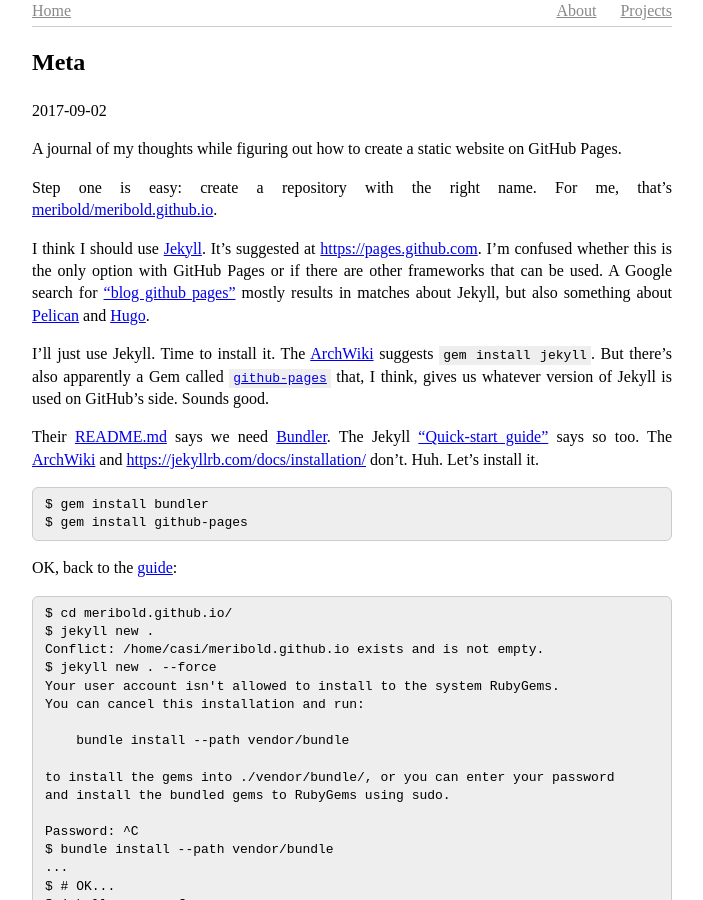
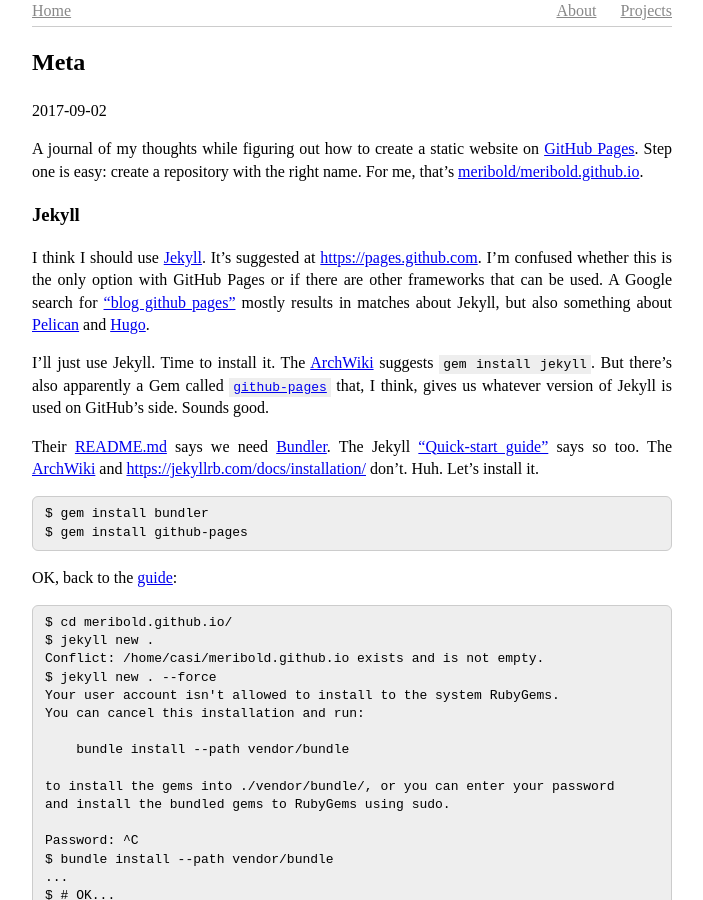
Before and after one commit to meribold/meribold.org, a Jekyll site: the page built from _posts/2017-09-02-meta.md, in a window 1280 px wide and 900 px high. Shown: the whole window, without its empty margins (288-991 px from the left). Built offline with Jekyll 4.4.1, drawn with Linux system fonts in a browser that asks for light colours; some of the changed text lies outside the part shown.

Commit message:
Update meta post

```diff
--- a/_posts/2017-09-02-meta.md
+++ b/_posts/2017-09-02-meta.md
@@ -5,11 +5,11 @@ date: 2017-09-02
 categories: jekyll
 ---
 
-A journal of my thoughts while figuring out how to create a static website on GitHub
-Pages.
+A journal of my thoughts while figuring out how to create a static website on [GitHub
+Pages][].  Step one is easy: create a repository with the right name.  For me, that's
+[meribold/meribold.github.io](https://github.com/meribold/meribold.github.io).
 
-Step one is easy: create a repository with the right name.  For me, that's
-[meribold/meribold.github.io](https://github.com/meribold/meribold.github.io).
+### Jekyll
 
 I think I should use [Jekyll][].  It's suggested at <https://pages.github.com>.  I'm
 confused whether this is the only option with GitHub Pages or if there are other
@@ -76,7 +76,7 @@ Anyway, it probably needs some front matter.  That does it ([34c1623][]).
 
 Time to take a look at and edit those other files `jekyll new` created.
 
-## Fork the Theme
+### Fork the Theme
 
 I want to include the theme in my repository so I can make major changes easily.  This is
 covered [here][8].  It's also possible to use a gem-based theme and selectively override
@@ -98,6 +98,12 @@ I don't want my theme to randomly change, though.
 
 See commit [f978760][].
 
+### Destroy
+
+I want to create my own styling and figure things out from the ground up, so I removed
+almost everything from the [Minima][minima] theme ([de12477][]).
+
+[GitHub Pages]: https://pages.github.com
 [Jekyll]: https://en.wikipedia.org/wiki/Jekyll_(software)
 [1]: https://google.com/search?q=blog+github+pages
 [2]: https://fedoramagazine.org/make-github-pages-blog-with-pelican/
```
Also changed, not shown: other parts of _posts/2017-09-02-meta.md (+2 -0 lines).
